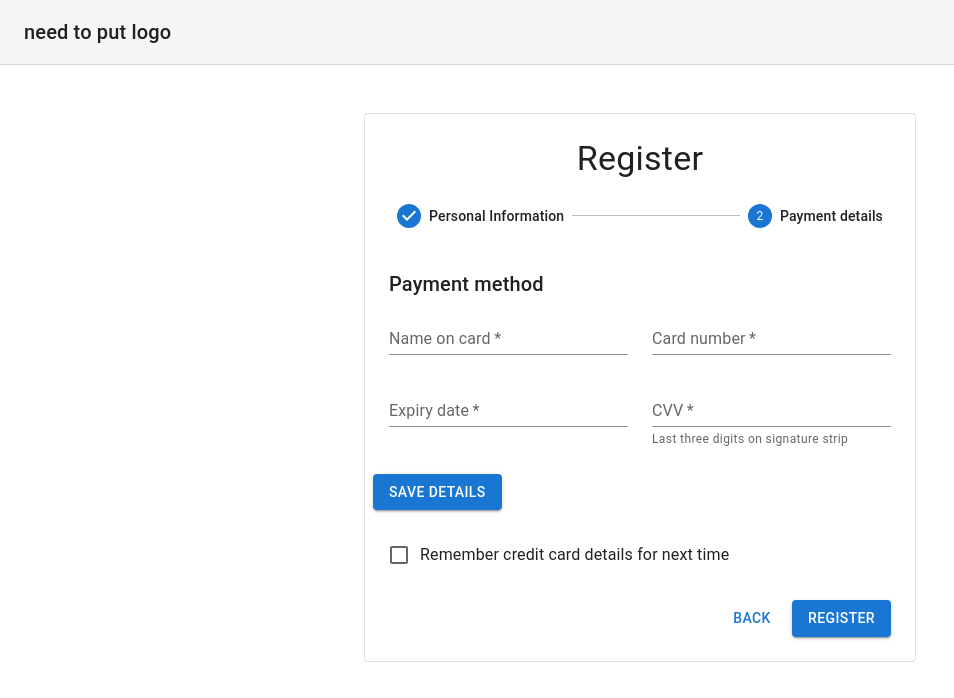
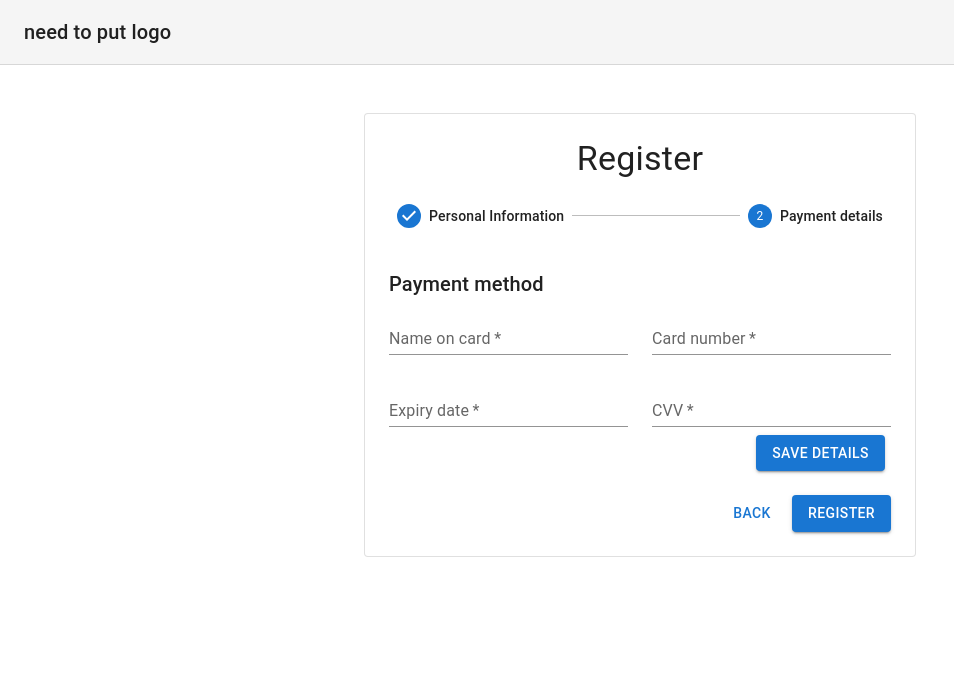
Before and after one commit to hadasa-huminer/ClientRentBicycle, a React (Create React App) app: page /DesignRegister in a window 1280 px wide. Both pictures are taken after a click on the button "NEXT". Shown: the top 698 px of the page, without its empty margins (0-954 px from the left). Built offline with nearby package versions, Linux system fonts and the light colour scheme.

Commit message:
feat(16/05)

```diff
--- a/src/CreditCard.js
+++ b/src/CreditCard.js
@@ -6,13 +6,33 @@ import FormControlLabel from '@mui/material/FormControlLabel';
 import Checkbox from '@mui/material/Checkbox';
 import { Button } from '@mui/material';
 import {useState} from 'react';
+import { useFormik } from 'formik';
+import { useDispatch, useSelector } from 'react-redux';
+import {setUser} from './redux/reducers/action'
+import { useNavigate } from "react-router-dom"
+import Http from './axios';
+import SignSchema from './Validation';
 
 export default function PaymentForm(props) {
-  const submitPersonalInfo=(sub)=>{
-    sub.preventDefault();
-    props.cb(CreditCard)
-  }
-  const [CreditCard,setCreditCard] = useState({cardNumber:'',Validity:'',cvv:''})
+  const user = useSelector(state => state.user)
+  const navigate = useNavigate();
+  const dispatch = useDispatch();
+  const formik = useFormik({
+    initialValues: {
+        password: '',
+        email: '',
+    },
+    validationSchema: SignSchema,
+    onSubmit: values => {
+        dispatch(setUser({num_of_credit:values.cardNumber,cvv:values.cvv,validity:values.expiryDate }))
+        Http.post('/register', user)
+        .then(res => {
+              navigate("/Home")
+      }).catch((err) => {
+         <p>cant connect </p> ;
+      })
+    },
+});
   return (
     <React.Fragment>
       <Typography variant="h6" gutterBottom>
@@ -24,9 +44,14 @@ export default function PaymentForm(props) {
             required
             id="cardName"
             label="Name on card"
+            name = "name"
             fullWidth
             autoComplete="cc-name"
             variant="standard"
+            onChange={formik.handleChange}
+            value={formik.values.name}
+            error = {Boolean(formik.touched.name && formik.errors.name)}
+            helperText = {formik.touched.name && formik.errors.name}
           />
         </Grid>
         <Grid item xs={12} md={6}>
@@ -34,39 +59,48 @@ export default function PaymentForm(props) {
             required
             id="cardNumber"
             label="Card number"
+            name="cardNumber"
             fullWidth
             autoComplete="cc-number"
             variant="standard"
+            onChange={formik.handleChange}
+            value={formik.values.cardNumber}
+            error = {Boolean(formik.touched.CardNumber && formik.errors.CardNumber)}
+            helperText = {formik.touched.CardNumber && formik.errors.CardNumber}
           />
         </Grid>
         <Grid item xs={12} md={6}>
           <TextField
             required
             id="expDate"
+            name="expiryDate"
             label="Expiry date"
             fullWidth
             autoComplete="cc-exp"
             variant="standard"
+            onChange={formik.handleChange}
+            value={formik.values.expiryDate}
+            error = {Boolean(formik.touched.expiryDate && formik.errors.expiryDate)}
+            helperText = {formik.touched.expiryDate && formik.errors.expiryDate}
           />
         </Grid>
         <Grid item xs={12} md={6}>
           <TextField
             required
             id="cvv"
+            name="cvv"
             label="CVV"
-            helperText="Last three digits on signature strip"
             fullWidth
             autoComplete="cc-csc"
             variant="standard"
+            onChange={formik.handleChange}
+            value={formik.values.cvv}
+            error = {Boolean(formik.touched.cvv && formik.errors.cvv)}
+            helperText = {formik.touched.cvv && formik.errors.cvv}
           />
         </Grid>
-        <Button  sx={{ mt: 3, ml: 1 }}  variant="contained" onClick={submitPersonalInfo}>save details</Button>
-        <Grid item xs={12}>
-          <FormControlLabel
-            control={<Checkbox color="secondary" name="saveCard" value="yes" />}
-            label="Remember credit card details for next time"
-          />
-        </Grid>
+        <Button sx={{mt:1,  ml: 48.9 }} variant="contained" onClick={formik.handleSubmit}>save details</Button>
+
       </Grid>
     </React.Fragment>
   );
--- a/src/DesignRegister.js
+++ b/src/DesignRegister.js
@@ -21,7 +21,7 @@ import { personalInfo } from './object'
 
 const steps = ['Personal Information', 'Payment details'];
 
-function GetStepContent(step) {
+function GetStepContent({step}) {
 
   const [clientData, setClientData] = useState(personalInfo)
 
@@ -60,7 +60,8 @@ function GetStepContent(step) {
     case 2:
       return <Home cb={GlobalState} />;
     default:
-      throw new Error('Unknown step');
+      <p>Unknown step</p>
+     // throw new Error('Unknown step');
   }
 }
 
@@ -70,7 +71,6 @@ export default function Checkout() {
   const [activeStep, setActiveStep] = React.useState(0);
 
   const handleNext = () => {
-    //להוסיף בדיקה האם הנתונים של הינפוט נכונים
     setActiveStep(activeStep + 1);
   };
 
@@ -120,7 +120,7 @@ export default function Checkout() {
               </React.Fragment>
             ) : (
               <React.Fragment>
-                {GetStepContent(activeStep)}
+                <GetStepContent step={activeStep}/>
                 <Box sx={{ display: 'flex', justifyContent: 'flex-end' }}>
                   {activeStep !== 0 && (
                     <Button onClick={handleBack} sx={{ mt: 3, ml: 1 }}>
--- a/src/Login.js
+++ b/src/Login.js
@@ -13,38 +13,41 @@ import { createTheme, ThemeProvider } from '@mui/material/styles';
 import { Link } from "react-router-dom";
 import Router from './Router';
 import { useNavigate } from "react-router-dom"
-import { actionsStore } from './redux/actions/actions'
 import Http from './axios';
-
+import { useFormik } from 'formik';
+import { useDispatch } from 'react-redux';
+import {setUser} from './redux/reducers/action';
+import SignSchema from './Validation';
 const theme = createTheme();
 
 
-// mapStateToProps
-export default function SignIn(props) {
+const Login = () => {
     const navigate = useNavigate();
-    const { setUser } = props;
-    const handleSubmit = (event) => {
-        event.preventDefault();
-        const data = new FormData(event.currentTarget);
-        const user = {
-            eamil: data.get('eamil'),
-            password: data.get('password')
-        }
+    const dispatch = useDispatch();
+    const formik = useFormik({
+        initialValues: {
+            password: '',
+            email: '',
+        },
+        validationSchema: SignSchema,
+        onSubmit: values => {
+            dispatch(setUser({ password: values.password, eamil: values.email }))
             Http.get('/', {
                 params: {
-                password: user.password,
-                eamil: user.eamil
+                    password: values.password,
+                    eamil: values.email
                 }
             }).then(res => {
                 if (res === "משתמש לא קיים") {
-                setUser(user)
                     navigate("DesignRegister")
                 }
                 else
                     navigate("Home")
-        }).catch((err) => { //TODO:ERR
+            }).catch((err) => {
+                ;
             })
-    };
+        },
+    });
     return (
         <ThemeProvider theme={theme}>
             <Container component="main" maxWidth="xs">
@@ -64,16 +67,20 @@ export default function SignIn(props) {
                     <Typography component="h1" variant="h5">
                         Sign in
                     </Typography>
-                    <Box component="form" onSubmit={handleSubmit} noValidate sx={{ mt: 1 }}>
+                    <Box component="form" onSubmit={formik.handleSubmit} noValidate sx={{ mt: 1 }}>
                         <TextField
                             margin="normal"
                             required
                             fullWidth
-                            id="eamil"
-                            label="Eamil-Address"
-                            name="password"
-                            autoComplete="eamil"
+                            id="email"
+                            label="Email-Address"
+                            name="email"
+                            autoComplete="email"
                             autoFocus
+                            onChange={formik.handleChange}
+                            value={formik.values.eamil}
+                            error={Boolean(formik.touched.email && formik.errors.email)}
+                            helperText={formik.touched.email && formik.errors.email}
                         />
                         <TextField
                             margin="normal"
@@ -84,6 +91,10 @@ export default function SignIn(props) {
                             type="password"
                             id="password"
                             autoComplete="current-password"
+                            onChange={formik.handleChange}
+                            value={formik.values.password}
+                            error = {Boolean(formik.touched.password && formik.errors.password)}
+                            helperText = {formik.touched.password && formik.errors.password}
                         />
 
                         <Button
@@ -111,3 +122,4 @@ export default function SignIn(props) {
         </ThemeProvider>
     );
 }
+export default Login;
--- a/src/PersonalInfo.js
+++ b/src/PersonalInfo.js
@@ -4,24 +4,28 @@ import Typography from '@mui/material/Typography';
 import TextField from '@mui/material/TextField';
 import FormControlLabel from '@mui/material/FormControlLabel';
 import Checkbox from '@mui/material/Checkbox';
-import { actionsStore } from './redux/actions/actions';
 import { useDispatch, useSelector } from 'react-redux';
 import { useState } from 'react';
 import { Button } from '@mui/material';
 import { CssBaseline } from '@mui/material';
-
+import { setUser } from './redux/reducers/action'
+// import ParentComponent from './parentComponent';
+import SignSchema from './Validation';
+import { useNavigate } from "react-router-dom";
+import { useFormik } from 'formik';
 function PersonalInfo(props) {
-
-  const [PersonalInfo, setPersonalInfo] = useState({ email: '', date: '', password: '' })
   const user = useSelector(state => state.user)
   const dispatch = useDispatch();
-
-  const submitPersonalInfo = (sub) => {
-    sub.preventDefault();
-    dispatch(setUser({address:'yyy',name:'ruti'}))
-    props.cb(PersonalInfo);
-  }
-
+  const formik = useFormik({
+    initialValues: {
+      password: '',
+      email: '',
+    },
+    validationSchema: SignSchema,
+    onSubmit: values => {
+      dispatch(setUser({ password: values.password, eamil: values.email, dateOfBirth: values.dob }))
+    },
+  });
   return (
     <React.Fragment>
       <Typography variant="h6" gutterBottom>
@@ -37,9 +41,16 @@ function PersonalInfo(props) {
             autoComplete="given-name"
             variant="standard"
             defaultValue={user.email}
-            onChange={(val) => { setPersonalInfo({ ...PersonalInfo, email: val.target.value }) }}
+            onChange={formik.handleChange}
+            value={formik.values.eamil}
+            error={Boolean(formik.touched.email && formik.errors.email)}
+            helperText={formik.touched.email && formik.errors.email}
           />
         </Grid>
+        {/* <ParentComponent>
+          <p>adfhfvh</p>
+          <button>juity</button>
+        </ParentComponent> */}
         <Grid item xs={12} sm={6}>
           <TextField
             required
@@ -48,7 +59,11 @@ function PersonalInfo(props) {
             fullWidth
             autoComplete="family-name"
             variant="standard"
-            onChange={(val) => { setPersonalInfo({ ...PersonalInfo, date: val.target.value }) }}
+            format={"DD-MM-YYYY"}
+            onChange={formik.handleChange}
+            value={formik.values.dob}
+            error={Boolean(formik.touched.dob && formik.errors.dob)}
+            helperText={formik.touched.dob && formik.errors.dob}
           />
         </Grid>
         <Grid item xs={12}>
@@ -61,7 +76,10 @@ function PersonalInfo(props) {
             variant="standard"
             inputProps={{ pattern: "[a-z]{1,15}" }}
             defaultValue={user.password}
-            onChange={(val) => { setPersonalInfo({ ...PersonalInfo, password: val.target.value }) }}
+            onChange={formik.handleChange}
+            value={formik.values.Password}
+            error={Boolean(formik.touched.password && formik.errors.password)}
+            helperText={formik.touched.password && formik.errors.password}
           />
         </Grid>
         <Grid item xs={12}>
@@ -72,15 +90,13 @@ function PersonalInfo(props) {
             fullWidth
             autoComplete="shipping address-line2"
             variant="standard"
+            onChange={formik.handleChange}
+            value={formik.values.Confirm}
+            error={Boolean(formik.touched.password && formik.errors.password)}
+            helperText={formik.touched.password && formik.errors.password}
           />
         </Grid>
-        <Button sx={{ mt: 3, ml: 1 }} variant="contained" onClick={submitPersonalInfo}>save details</Button>
-        <Grid item xs={12}>
-          <FormControlLabel
-            control={<Checkbox color="secondary" name="saveAddress" value="yes" />}
-            label="Use this address for payment details"
-          />
-        </Grid>
+        <Button sx={{ mt: 3, ml: 1 }} variant="contained" onClick={formik.handleSubmit}>save details</Button>
       </Grid>
     </React.Fragment>
   );
--- a/src/Router.js
+++ b/src/Router.js
@@ -5,7 +5,7 @@ import Login from './Login';
 const Router = () => {
     return (
         <Routes>
-            <Route path="DesignRegister" element={<DesignRegister />} />
+            <Route path="/DesignRegister" element={<DesignRegister />} />
             <Route path="/Login" element={<Login />} />
             <Route path="/" element={<Login />} />
             <Route path="*" element = {<Home/>}/>
--- /dev/null
+++ b/src/Validation.js
@@ -0,0 +1,38 @@
+import * as Yup from 'yup';
+//עושה בדיקה רק שלוחצים על ה- signin
+//בעמוד creditCard לא עושה בכלל בדיקה
+const SignSchema = Yup.object()
+    .shape({
+        name: Yup.string()
+            .min(2, 'Too Short!')
+            .max(50, 'Too Long!')
+            .required('Required'),
+        email: Yup.string()
+            .email('Invalid email')
+            .required('Required'),
+        // date: date()
+        //     .min(Yup.ref('dateSale'))('Too short')
+        //     .max(new Date())('Too Long')
+        //     .required('Required'),
+        password: Yup.string()
+            .required('Required')
+            .min(8, 'Password is too short - should be 8 chars minimum.')
+            .matches(/[a-zA-Z]/, 'Password can only contain Latin letters.'),
+        expiryDate: Yup.string()
+            .typeError('Not a valid expiration date. Example: MM/YY')
+            .max(5, 'Not a valid expiration date. Example: MM/YY')
+            .matches(
+                /([0-9]{2})\/([0-9]{2})/,
+                'Not a valid expiration date. Example: MM/YY')
+            .required('Required'),
+        cvv: Yup.string()
+            .required('Required')
+            .min(3, 'Too short')
+            .max(3, 'Too short')
+        // CardNumber: Yup.string()
+        //     .test('test-number',
+        //         'Credit Card number is invalid',
+        //         value => valid.number(value).isValid)
+        //     .required('Required')
+    });
+export default SignSchema;
--- a/src/redux/reducers/userReducer.js
+++ b/src/redux/reducers/userReducer.js
@@ -4,8 +4,8 @@ const initnalState = {
     user: {}
 }
 export const userReducer = (state = initnalState, action) => {
-    if (!action) {
-        return state;
+    if (typeof state === undefined) {
+        return initnalState;
     }
     switch(action.type){
         case(actionTypes.SET_USER):
```
Also changed, not shown: 1 other file (tests, documents, lock files or other folders). Lines whose indentation alone changed are shown as unchanged.
